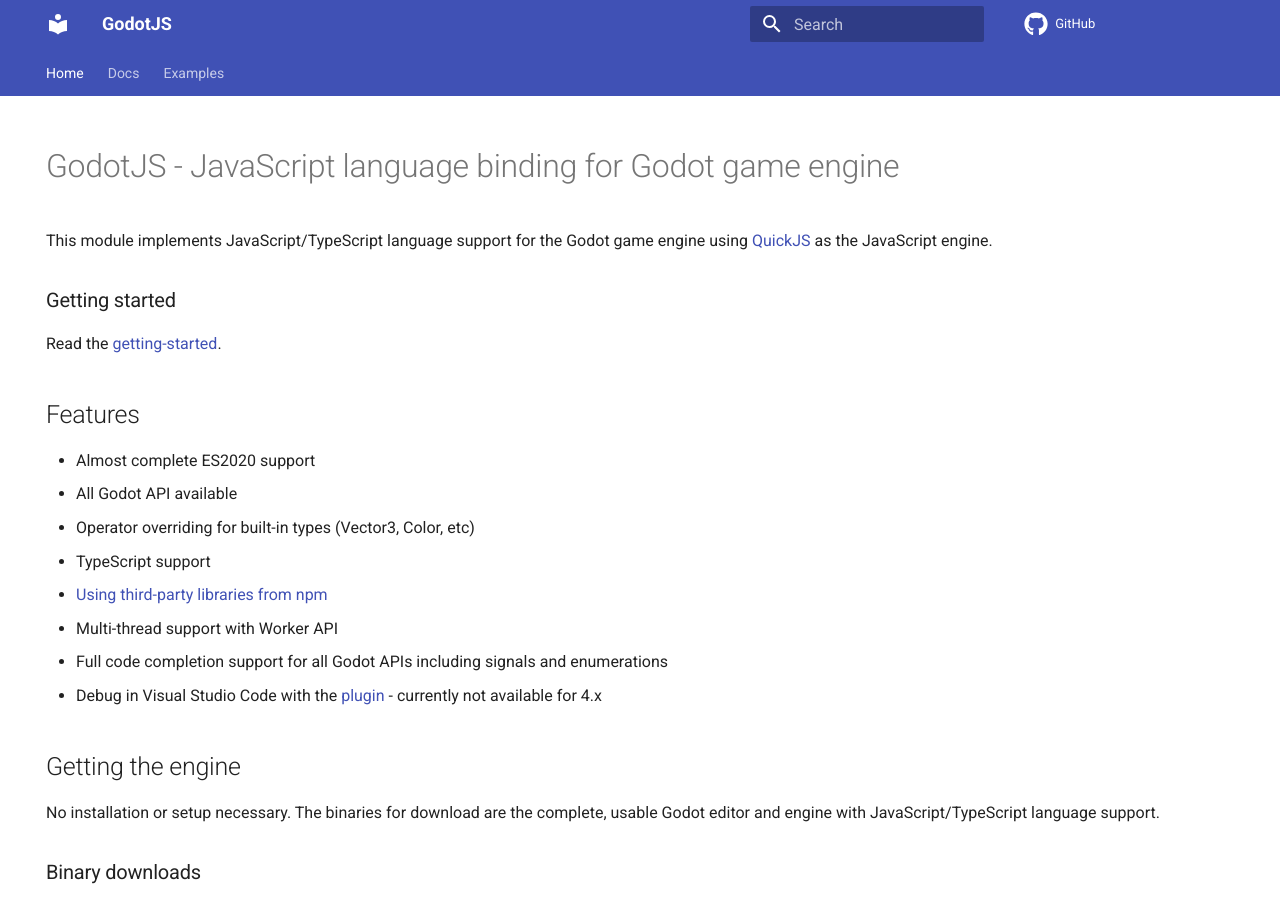
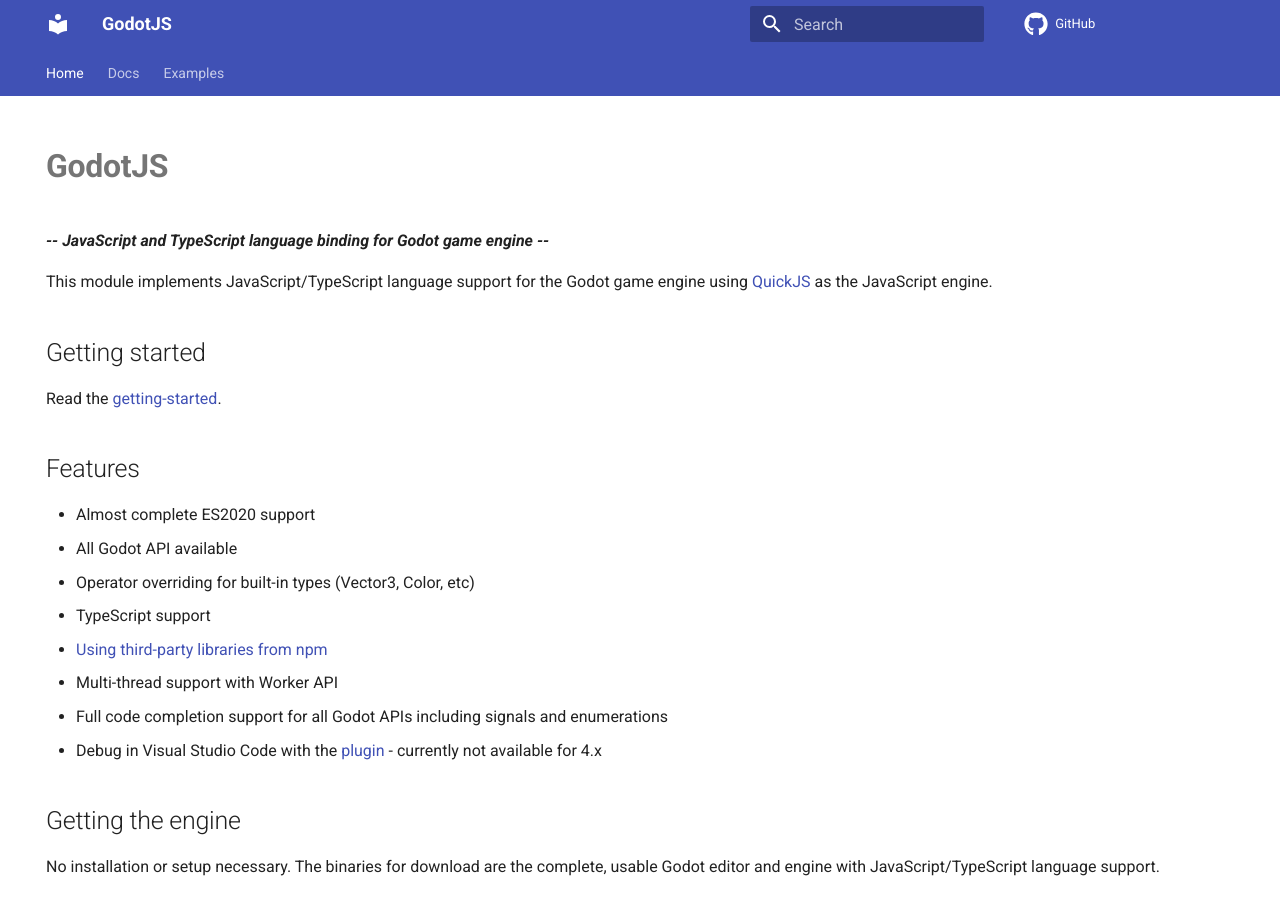
Before and after one commit to godotjs/godotjs.github.io, an MkDocs documentation site: the page built from docs/index.md, in a window 1280 px wide and 900 px high. Built offline with MkDocs 1.6.1 and Material for MkDocs 9.7.7, drawn with Linux system fonts in a browser that asks for light colours; comment, search, counter and statistics services are not loaded.

Commit message:
fix: styling from home content (#1)
* fix: styling from home content

* chore: update cicd

* chore: rename deploy to build

```diff
--- a/docs/index.md
+++ b/docs/index.md
@@ -4,12 +4,14 @@
   - toc
 ---
 
-# GodotJS - JavaScript language binding for Godot game engine
+# **GodotJS**
+
+***-- JavaScript and TypeScript language binding for Godot game engine --***
 
 This module implements JavaScript/TypeScript language support for the Godot game engine using [QuickJS](https://bellard.org/quickjs/) as the JavaScript engine.
 
 
-### Getting started
+## Getting started
 
 Read the [getting-started](https://godotjs.github.io/documentation/getting-started/).
 
```
Also changed, not shown: 1 other file.
